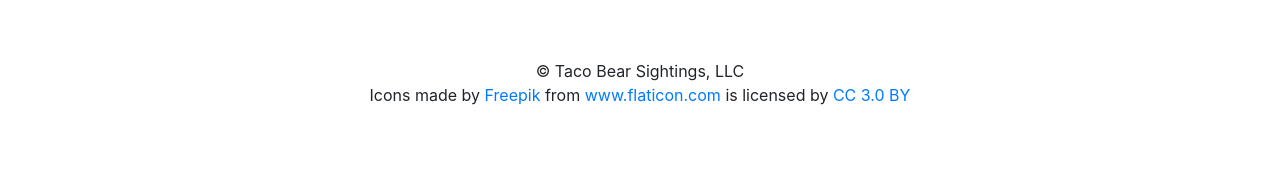
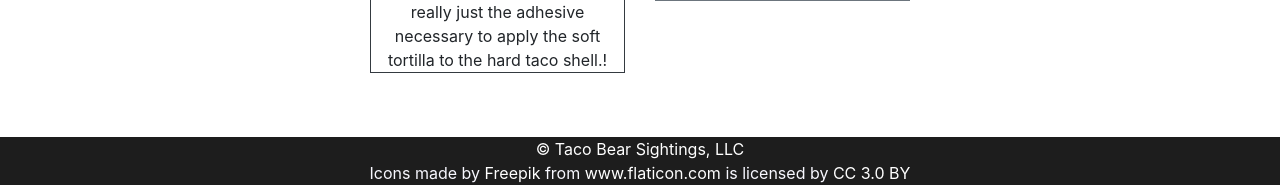
Before and after one commit to jisbell347/bootstrap-4-challenge, a PHP site: page / in a window 1280 px wide. Shown: the part 1604-1789 px from the top of the page. Before the commit the page ends 1709 px from the top, so only its background shows below. Run offline with PHP 8.4, Linux system fonts and the light colour scheme.

Commit message:
Added comments and footer/featurette section

```diff
--- a/css/style.css
+++ b/css/style.css
@@ -1,16 +1,44 @@
+/*
+Styles the jumbotron
+ */
+
 .jumbotron {
 	background: url("http://wallpaperesque.com/wp-content/uploads/plixpapers1505/bear_wallpaper_background_3282.jpg"), center;
 	background-size: cover;
 	background-repeat: no-repeat;
-	color: white;
+	color: #4a4a4a;
 	font-family: 'Indie Flower', cursive;
 	text-shadow: 1px 5px 5px rgba(0,0,0,0.9);
 }
-
+/*
+styles to blockquote inside the jumbotron
+ */
 .blockquote-footer {
-	color: white;
+	color: #313131;
 }
 
+/*
+Styles all btn-drk elements
+ */
 .btn-dark {
 	background-color: rgba(0,0,0, 0.5);
 }
+/*
+Section divider
+ */
+.featurette-divider {
+	border: none;
+	margin: 5rem 0;
+}
+/*
+Footer
+ */
+
+.footer {
+	background-color: #1d1d1d;
+	color: ghostwhite;
+}
+
+.footer span, a {
+	color: white;
+}
```
